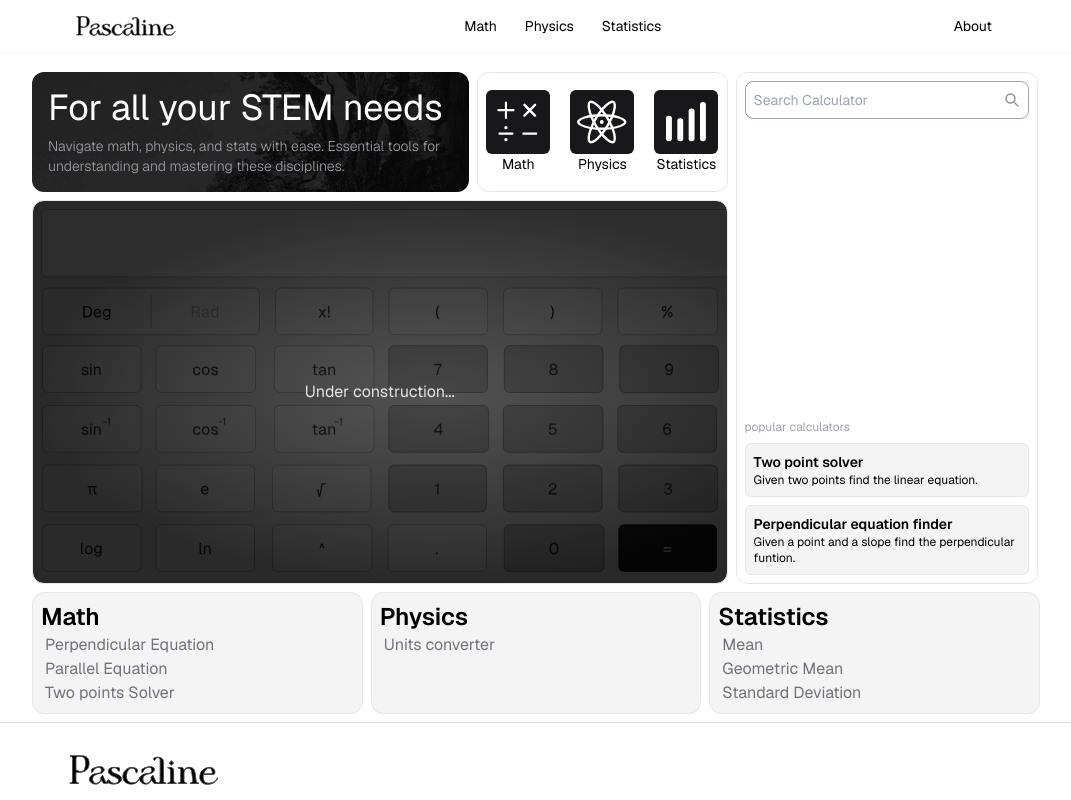
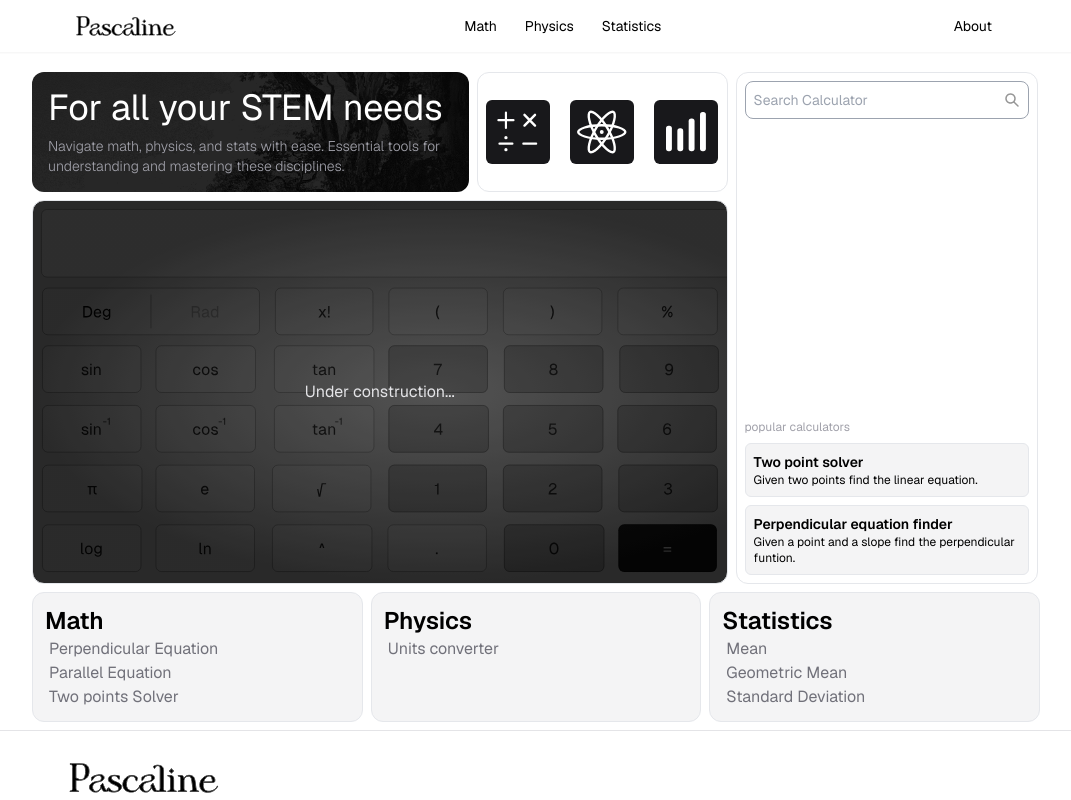
Before and after one commit to Hctor11/pascaline, a Next.js app: page / in a window 1280 px wide. Shown: the top 800 px of the page, without its empty margins (104-1175 px from the left). Built offline with nearby package versions, Linux system fonts and the light colour scheme.

Commit message:
[add] changed grid

```diff
--- a/components/Grid/Categories.tsx
+++ b/components/Grid/Categories.tsx
@@ -6,7 +6,7 @@ const Categories = () => {
     <div className="grid md:grid-cols-3 gap-2">
       {links.map((link) => (
         <>
-          <div className="bg-zinc-100 border rounded-xl p-2">
+          <div className="bg-zinc-100 border rounded-xl p-3">
             <Link className="text-2xl font-semibold hover:underline" href={link.mainLink}>
               {link.name}
             </Link>
@@ -40,4 +40,5 @@ const Categories = () => {
   );
 };
 
+
 export default Categories;
--- a/components/Grid/Sections.tsx
+++ b/components/Grid/Sections.tsx
@@ -19,7 +19,7 @@ const Sections = () => {
             />
           </div>
         </Link>
-        <p>Math</p>
+        {/* <p>Math</p> */}
       </div>
       <div className="flex flex-col items-center">
         <Link href="/phy">
@@ -32,7 +32,7 @@ const Sections = () => {
             />
           </div>
         </Link>
-        <p>Physics</p>
+        {/* <p>Physics</p> */}
       </div>
       <div className="flex flex-col items-center">
         <Link href="/stats">
@@ -45,7 +45,7 @@ const Sections = () => {
             />
           </div>
         </Link>
-        <p>Statistics</p>
+        {/* <p>Statistics</p> */}
       </div>
     </div>
   );
```
